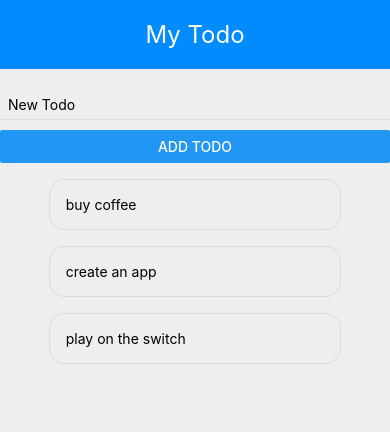
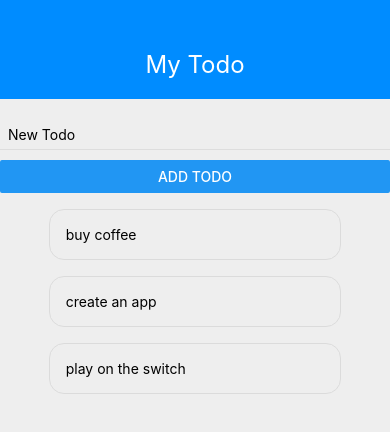
Before and after one commit to AbdullaAlmarzooq/gameszone, a React Native app: screen / in a window 390 px wide. Shown: the top 432 px of the page. Built offline with nearby package versions, Linux system fonts and the light colour scheme.

Commit message:
TouchableWithoutFeedback added

```diff
--- a/App.js
+++ b/App.js
@@ -1,5 +1,5 @@
 import { StatusBar } from 'expo-status-bar';
-import { StyleSheet, Text, View, FlatList } from 'react-native';
+import { StyleSheet, Text, View, FlatList, Alert, TouchableWithoutFeedback, Keyboard } from 'react-native';
 import { useState } from 'react';
 import Header from './components/header';
 import TodoItem from './components/todoItem';
@@ -20,12 +20,19 @@ export default function App() {
   };
 
   const submitHandler = (text) => {
-    setTodos(prevTodos => {
-      return [{ text: text, key: Math.random().toString() }, ...prevTodos];
-    });
+    if (text.length > 3) {
+      setTodos(prevTodos => {
+        return [{ text: text, key: Math.random().toString() }, ...prevTodos];
+      });
+    } else {
+      Alert.alert('OOPS!', 'Todos must be over 3 characters long', [
+        { text: 'Understood', onPress: () => console.log('alert closed') }
+      ]);
+    }
   };
 
   return (
+    <TouchableWithoutFeedback onPress={Keyboard.dismiss}>
     <View style={styles.container}>
       <Header />
       <View style={styles.content}>
@@ -40,6 +47,7 @@ export default function App() {
         />
       </View>
     </View>
+    </TouchableWithoutFeedback>
   );
 }
 
--- a/components/header.js
+++ b/components/header.js
@@ -14,10 +14,12 @@ export default function Header() {
     header: {
       backgroundColor: '#008cffff',
       width: '100%',
-      padding: 20,
       alignItems: 'center',
       borderBottomWidth: 1,
       borderBottomColor: '#eee',
+      justifyContent: 'flex-end',
+      height: 100,
+      paddingVertical: 20,
     },
     title: {
       fontSize: 24,
```
